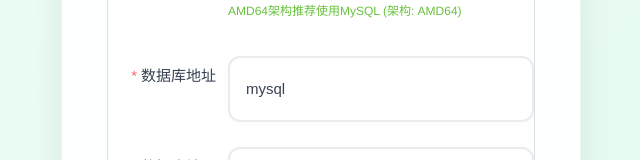
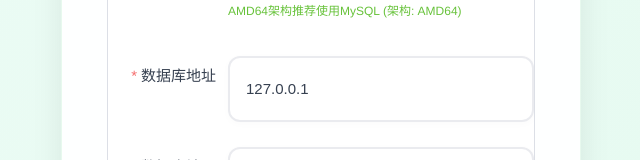
Before and after one commit to qiuapeng921/oneclickvirt, a Vue app in the folder web/: page /#/init in a window 1280 px wide. Shown: the part 382-542 px from the top of the page, without its empty margins (319-959 px from the left). Built offline with nearby package versions, Linux system fonts and the light colour scheme; no server answers.

Commit message:
fix：重新整理说明和对应的Action

```diff
--- a/web/src/view/init/index.vue
+++ b/web/src/view/init/index.vue
@@ -329,7 +329,7 @@
 // 数据库配置表单
 const databaseForm = reactive({
   type: 'mysql',
-  host: 'mysql',
+  host: '127.0.0.1',
   port: '3306',
   database: 'oneclickvirt',
   username: 'root',
```
Also changed, not shown: 2 other files (tests, documents, lock files or other folders).
